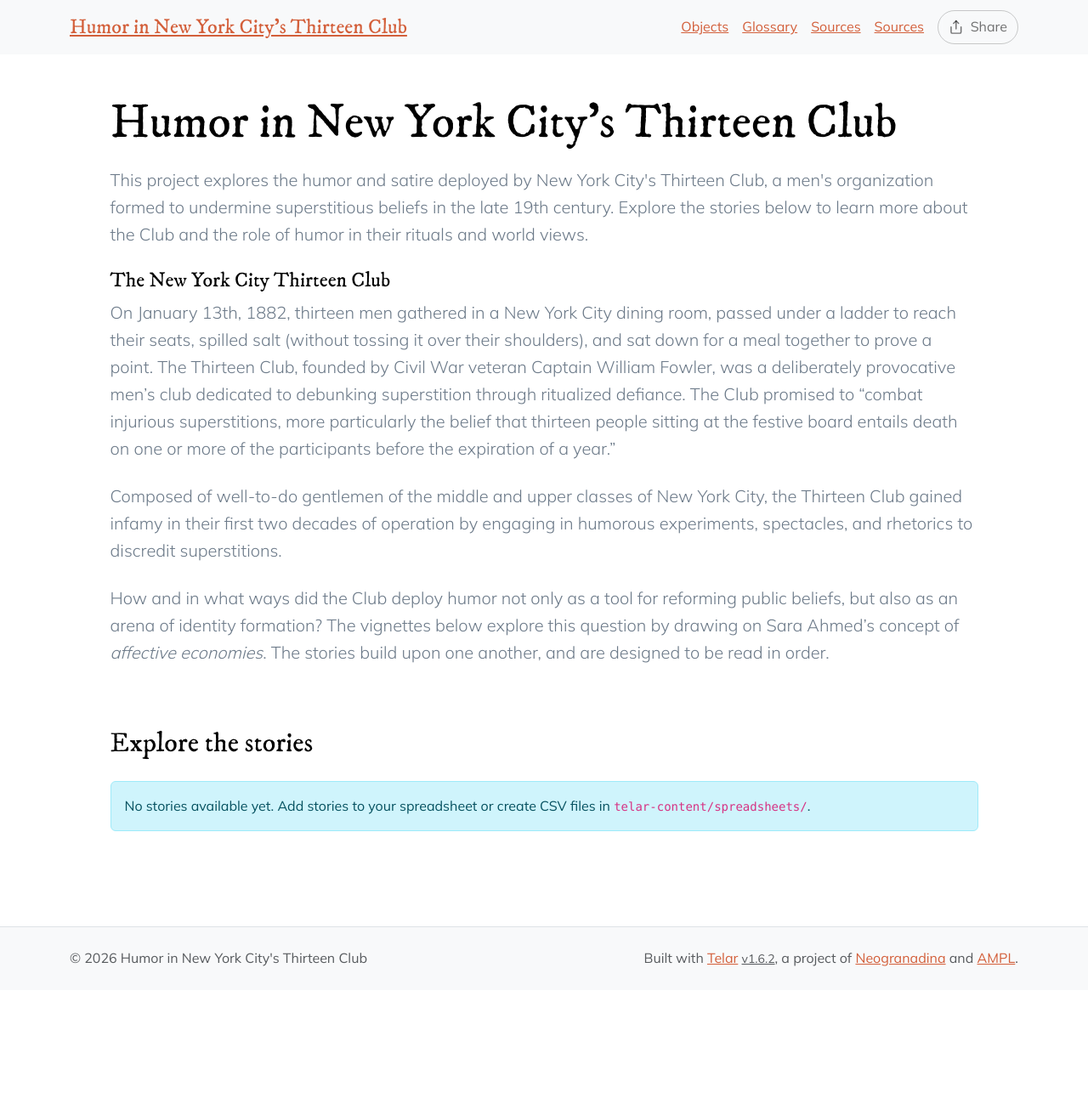
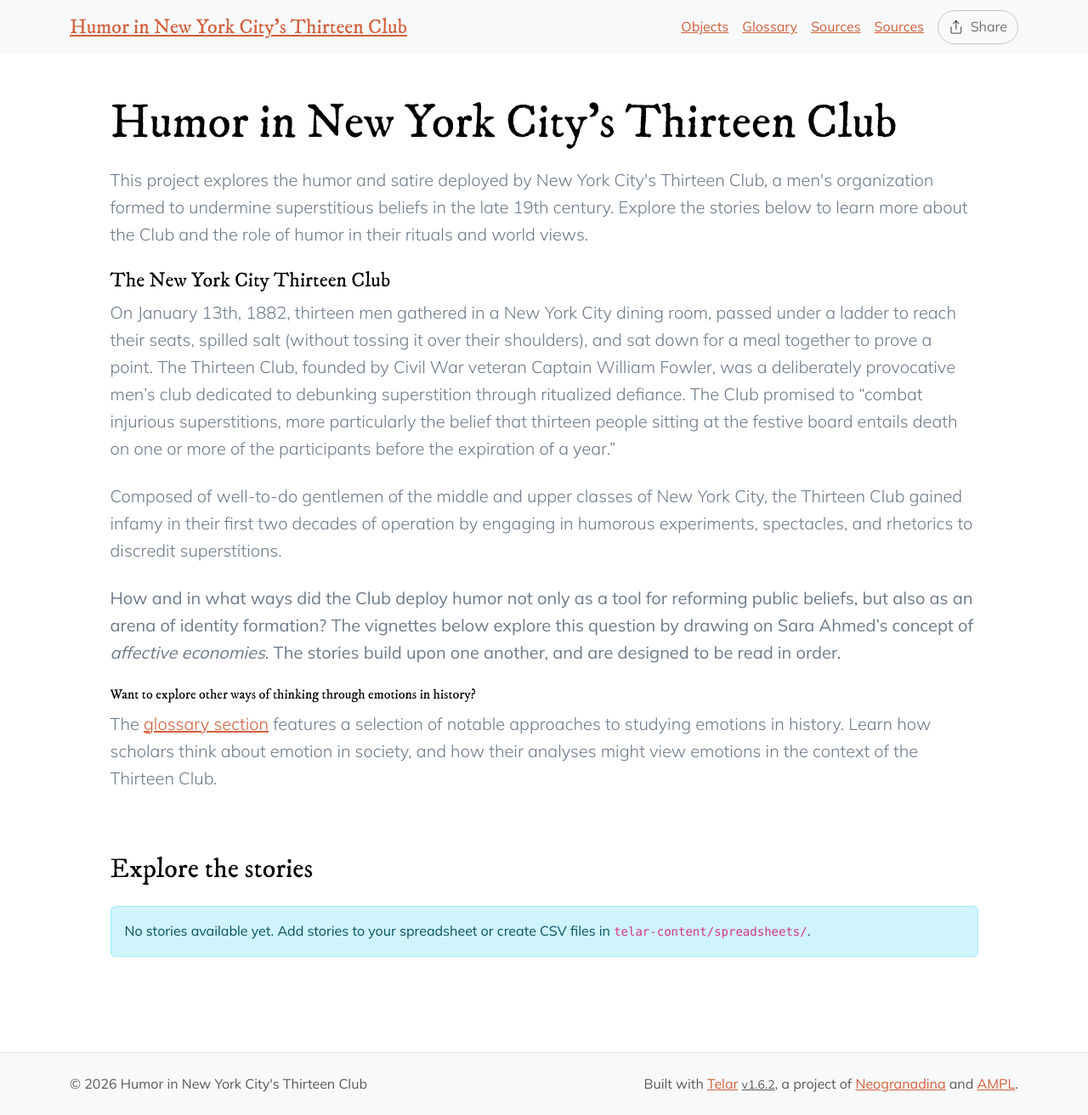
Before and after one commit to catabiesman/13club, a Jekyll site: the page built from index.md, in a window 1280 px wide. Shown: the whole page at 85% size. Built offline with Jekyll 4.4.1, drawn with Linux system fonts in a browser that asks for light colours; before the commit the page ends 1165 px from its top, so only the background shows below that.

Commit message:
Update homepage
Published via Telar Compositor

```diff
--- a/index.md
+++ b/index.md
@@ -9,4 +9,7 @@ On January 13th, 1882, thirteen men gathered in a New York City dining room, pas
 
 Composed of well-to-do gentlemen of the middle and upper classes of New York City, the Thirteen Club gained infamy in their first two decades of operation by engaging in humorous experiments, spectacles, and rhetorics to discredit superstitions.
 
-How and in what ways did the Club deploy humor not only as a tool for reforming public beliefs, but also as an arena of identity formation? The vignettes below explore this question by drawing on Sara Ahmed's concept of _affective economies_. The stories build upon one another, and are designed to be read in order.
+**How and in what ways did the Club deploy humor not only as a tool for reforming public beliefs, but also as an arena of identity formation? The vignettes below explore this question by drawing on Sara Ahmed's concept of _affective economies_. The stories build upon one another, and are designed to be read in order.**
+
+###### Want to explore other ways of thinking through emotions in history?
+The [glossary section](https://catabiesman.github.io/13club/glossary/) features a selection of notable approaches to studying emotions in history. Learn how scholars think about emotion in society, and how their analyses might view emotions in the context of the Thirteen Club.
--- a/telar-content/spreadsheets/glossary.csv
+++ b/telar-content/spreadsheets/glossary.csv
@@ -5,6 +5,10 @@ id_término,titulo,definición,términos_relacionados
 ##### How might we apply this approach to the Club?
   ##### How might we apply this approach to the Club?
   ##### How might we apply this approach to the Club?
+#### How might we apply this approach to the Club?
+#### How might we apply this approach to the Club?
+#### How might we apply this approach to the Club?
+#### How might we apply this approach to the Club?
 emotionology,Emotionology,"  This approach to the study of emotions in history posits that, ""all societies have emotional standards, even if they are sometimes largely unspoken"" (814).
 
   In an 1985 article published in _The American Historical Review_, Peter and Carol Stearns introduced the concept of ""emotionology"" as a methodological tool for historians studying the affective dimensions of the past. They define the term as, ""the attitudes or standards that a society, or a definable group within a society, maintains toward basic emotions and their appropriate expression."" Their definition further extends to the ways that institutions reflect or encourage these attitudes in human conduct (813).
```
